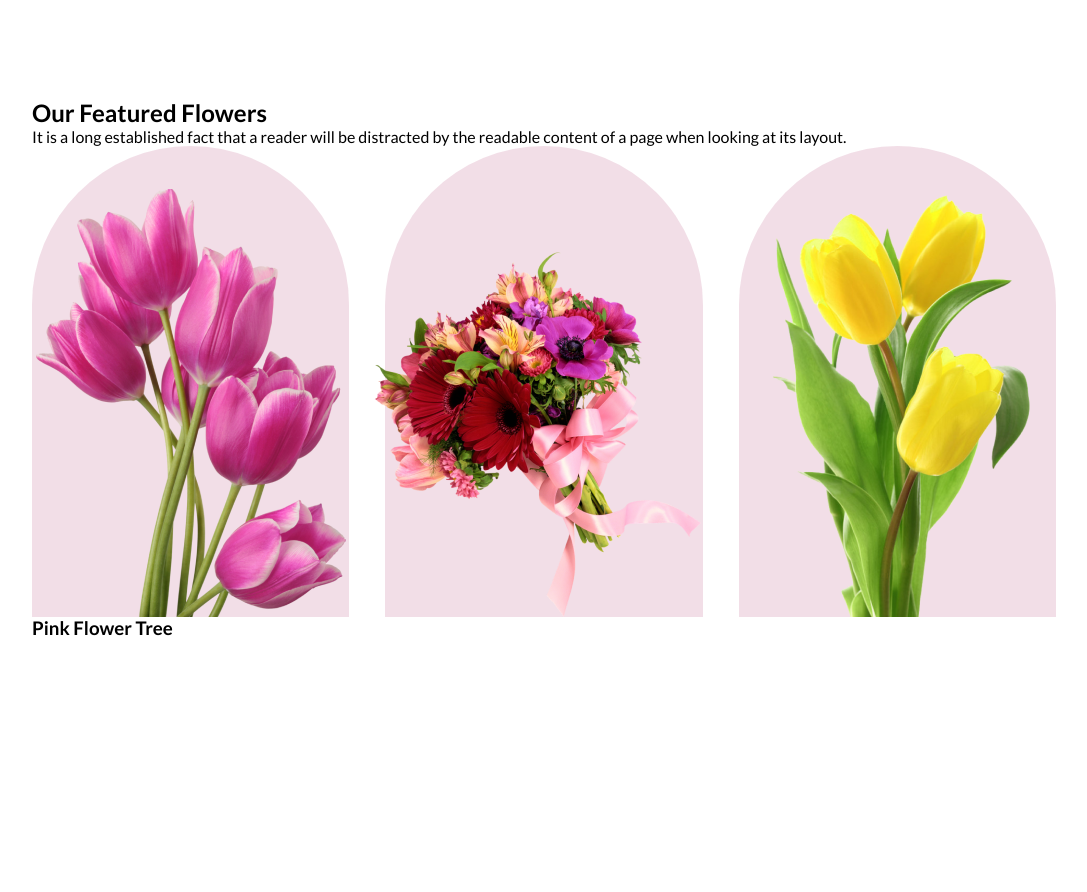
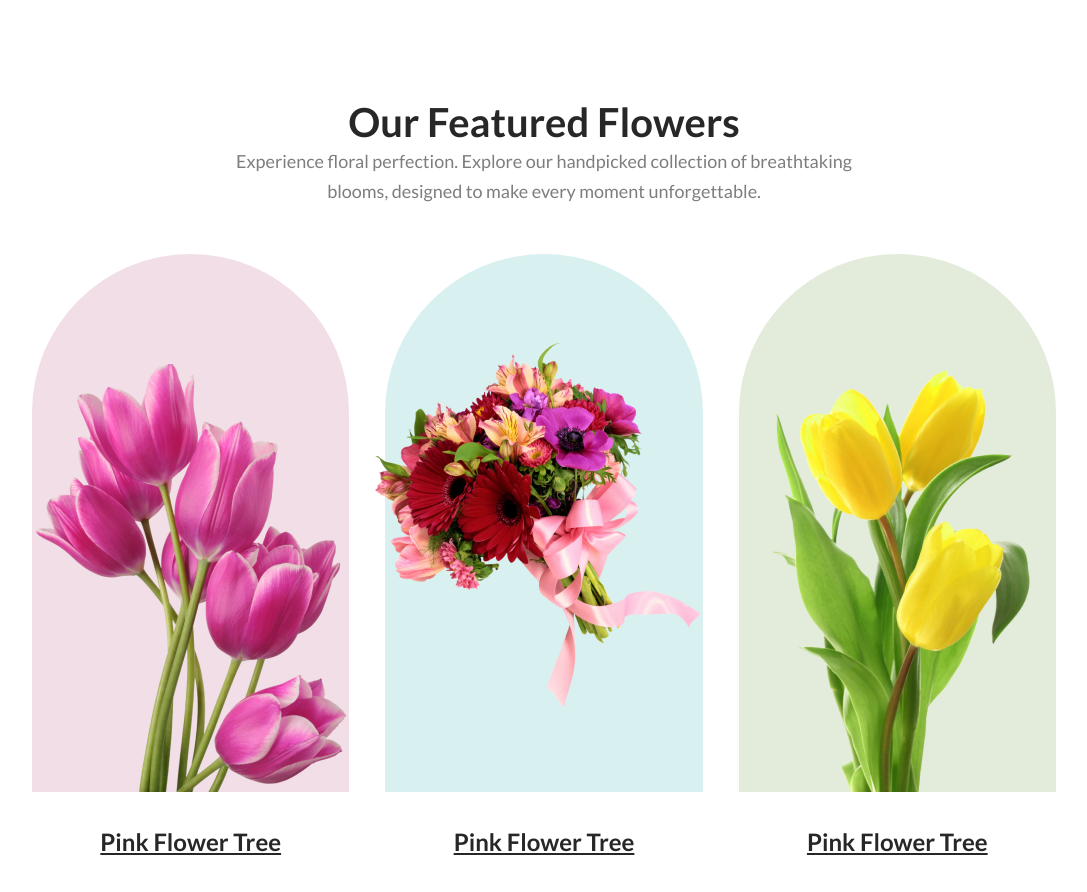
Before and after one commit to nrromie/flower-shop-assignment, a plain HTML site: page index.html in a window 1280 px wide. Shown: the part 802-1694 px from the top of the page, without its empty margins (96-1183 px from the left). Before the commit the page ends 1519 px from the top, so only its background shows below. Drawn offline with Linux system fonts and the light colour scheme.

Commit message:
finished featured section

```diff
--- a/index.html
+++ b/index.html
@@ -14,7 +14,7 @@
         <div class="banner">
             <div class="banner-text">
                 <h1 class="banner-title">Let's make beautiful flowers a part of your life.</h1>
-                <div class="banner-description">Blossom into a world of enchantment. Discover exquisite floral treasures at Enchanted Flower Vault. Immerse yourself in a kaleidoscope of colors and scents, where nature's beauty unfolds. Experience the magic of handcrafted bouquets that captivate the senses. Step inside our floral wonderland today!</div>
+                <div class="banner-description">Embark on an enchanting journey at Enchanted Flower Vault. Discover exquisite floral treasures in a kaleidoscope of colors and scents. Experience the magic of handcrafted bouquets that captivate the senses. Step into our floral wonderland today!</div>
                 <button class="primary-btn">Shop Now</button>
             </div>
             <div class="banner-image-container">
@@ -28,27 +28,27 @@
             <div class="featured-container">
                 <h1 class="sections-titles">Our Featured Flowers</h1>
                 <p class="sections-descriptions">
-                    It is a long established fact that a reader will be distracted by the readable content of a page when looking at its layout.
+                    Experience floral perfection. Explore our handpicked collection of breathtaking<br>blooms, designed to make every moment unforgettable.
                 </p>
 
                 <div class="featured-items-container">
                     <div class="featured-items">
-                        <div class="featured-image-container">
+                        <div class="featured-image-container fimg1">
                             <img src="images/pngwing.png" alt="" class="featured-images">
                         </div>
                         <h3 class="featured-items-names">Pink Flower Tree</h3>
                     </div>
                     <div class="featured-items">
-                        <div class="featured-image-container">
+                        <div class="featured-image-container fimg2">
                             <img src="images/pngwing 5.png" alt="" class="featured-images-1">
                         </div>
-                        <h3 class="featured-items-names"></h3>
+                        <h3 class="featured-items-names">Pink Flower Tree</h3>
                     </div>
                     <div class="featured-items">
-                        <div class="featured-image-container">
+                        <div class="featured-image-container fimg3">
                             <img src="images/pngwing 7.png" alt="" class="featured-images">
                         </div>
-                        <h3 class="featured-items-names"></h3>
+                        <h3 class="featured-items-names">Pink Flower Tree</h3>
                     </div>
                 </div>
             </div>
--- a/styles/styles.css
+++ b/styles/styles.css
@@ -42,9 +42,9 @@
 
 .banner-description{
     color: rgba(39, 39, 39, 0.60);
-    font-size: 1rem;
+    font-size: 18px;
     font-weight: 400;
-    line-height: 26px;
+    line-height: 30px;
     margin-bottom: 26px;
 }
 
@@ -66,9 +66,27 @@
     margin: 100px auto;
 }
 
+.featured-container{
+    text-align: center;
+}
+
+.sections-titles{
+    color: #272727;
+    font-size: 40px;
+    font-weight: 800;
+}
+
+.sections-descriptions{
+    color: rgba(39, 39, 39, 0.60);
+    font-size: 18px;
+    font-weight: 400;
+    line-height: 30px;
+}
+
 .featured-items-container{
     display: flex;
     justify-content: space-between;
+    margin-top: 48px;
 }
 
 .featured-items{
@@ -77,13 +95,30 @@
 
 .featured-image-container{
     border-radius: 300px 300px 0px 0px;
-    background: rgba(167, 33, 98, 0.15);
     height: 100%;
     display: flex;
     justify-content: center;
     align-items: end;
 }
 
-.featured-image-1{
+.fimg1{
+    background: rgba(167, 33, 98, 0.15);
+}
 
+.fimg2{
+    background: rgba(5, 151, 160, 0.15);
+    align-items: center;
 }
+
+.fimg3{
+    background: rgba(71, 125, 17, 0.15);
+}
+
+.featured-items-names{
+    color: #272727;
+    font-size: 24px;
+    font-weight: 700;
+    line-height: 35px;
+    text-decoration-line: underline;
+    margin-top: 32px;
+}
```
